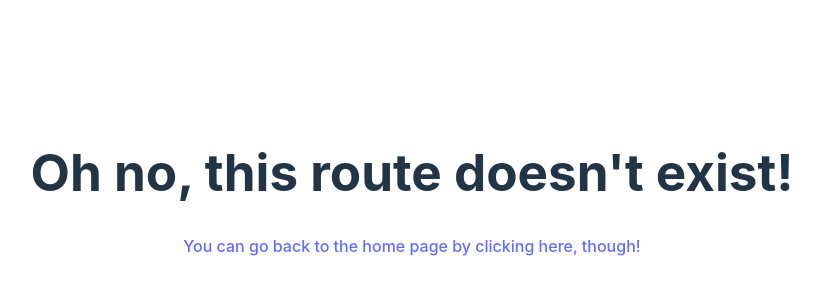
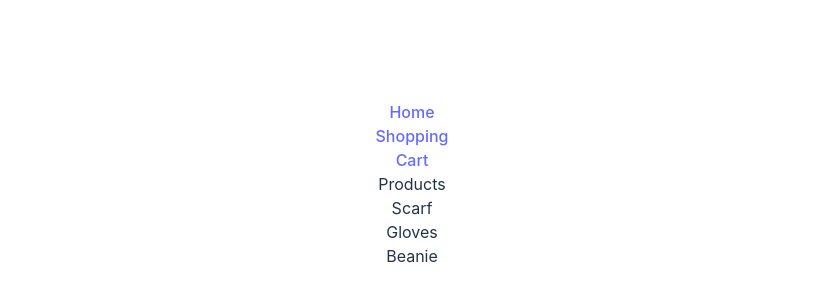
Before and after one commit to vichekaoeun/Shopping-cart, a React (Vite) app: page /shop/shop/cart in a window 1280 px wide. Shown: the part 216-516 px from the top of the page, without its empty margins (228-1049 px from the left). Built offline with nearby package versions, Linux system fonts and the light colour scheme.

Commit message:
fix route bugs

```diff
--- a/src/components/Nav.jsx
+++ b/src/components/Nav.jsx
@@ -15,10 +15,10 @@ class Nav extends Component {
                         <Link to='/'>Home</Link>
                     </div>
                     <div id='Shop'>
-                        <Link to='shop'>Shopping</Link>
+                        <Link to='/shop'>Shopping</Link>
                     </div>
                     <div id='Cart'>
-                        <Link to='cart'>Cart</Link>
+                        <Link to='/cart'>Cart</Link>
                     </div>
                 </div>
             </>
--- a/src/components/Shop.jsx
+++ b/src/components/Shop.jsx
@@ -1,6 +1,7 @@
 import { Component } from 'react';
 import { render } from 'react-dom';
 import Nav from './Nav.jsx';
+import Cart from './Cart.jsx';
 
 class Shop extends Component {
     constructor() {
```
Also changed, not shown: src/components/Router.jsx (+8 -2 lines).
